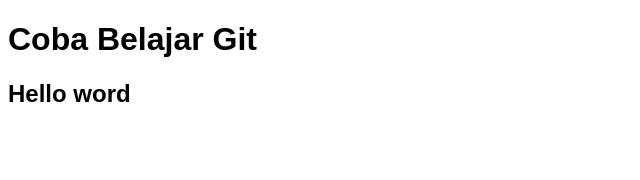
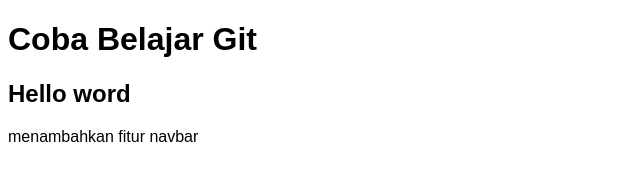
Before and after one commit to Rizki0720/belajargit10, a plain HTML site: page index.html in a window 1280 px wide. Shown: the whole page, without its empty margins (0-640 px from the left). Drawn offline with Linux system fonts and the light colour scheme.

Commit message:
menambahkan fitur navbar

```diff
--- a/index.html
+++ b/index.html
@@ -10,5 +10,6 @@
 <body>
     <h1>Coba Belajar Git</h1>
     <h2>Hello word </h2>
+    <nav>menambahkan fitur navbar</nav>
 </body>
 </html>
```
